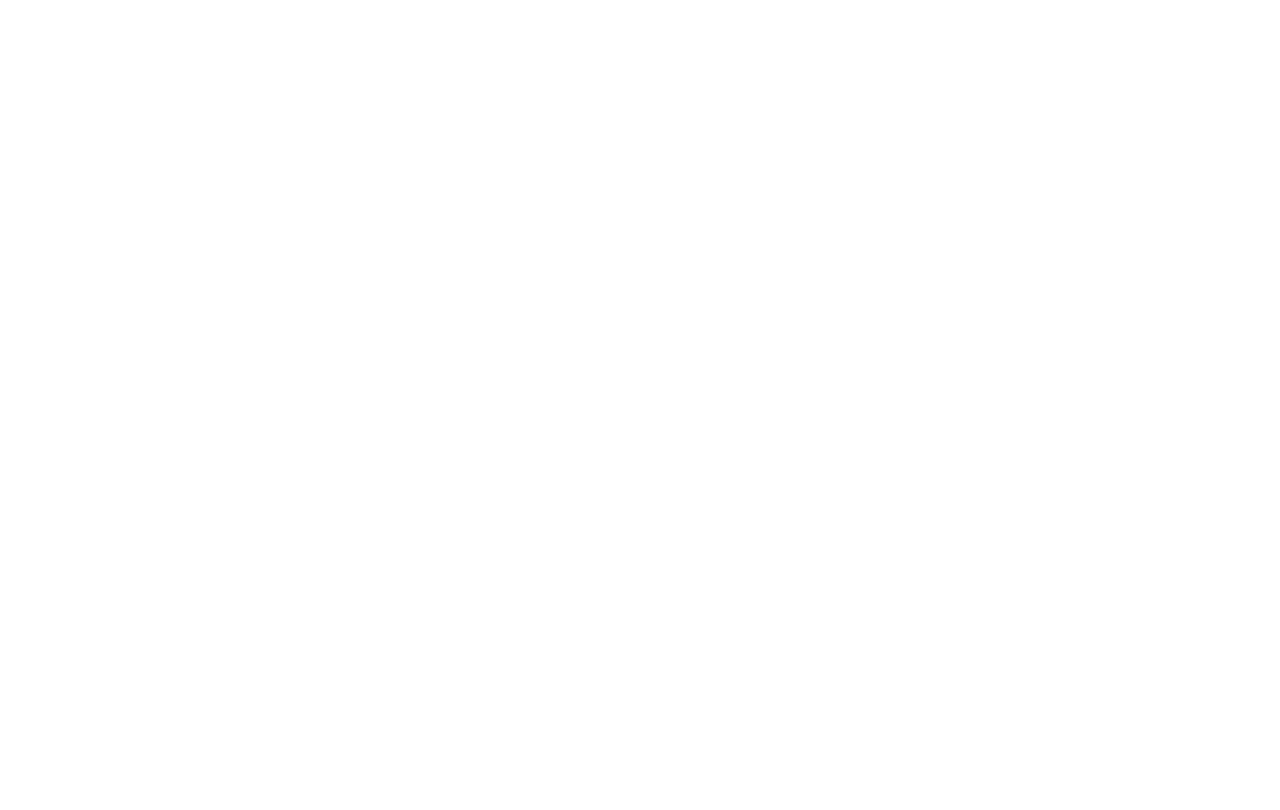
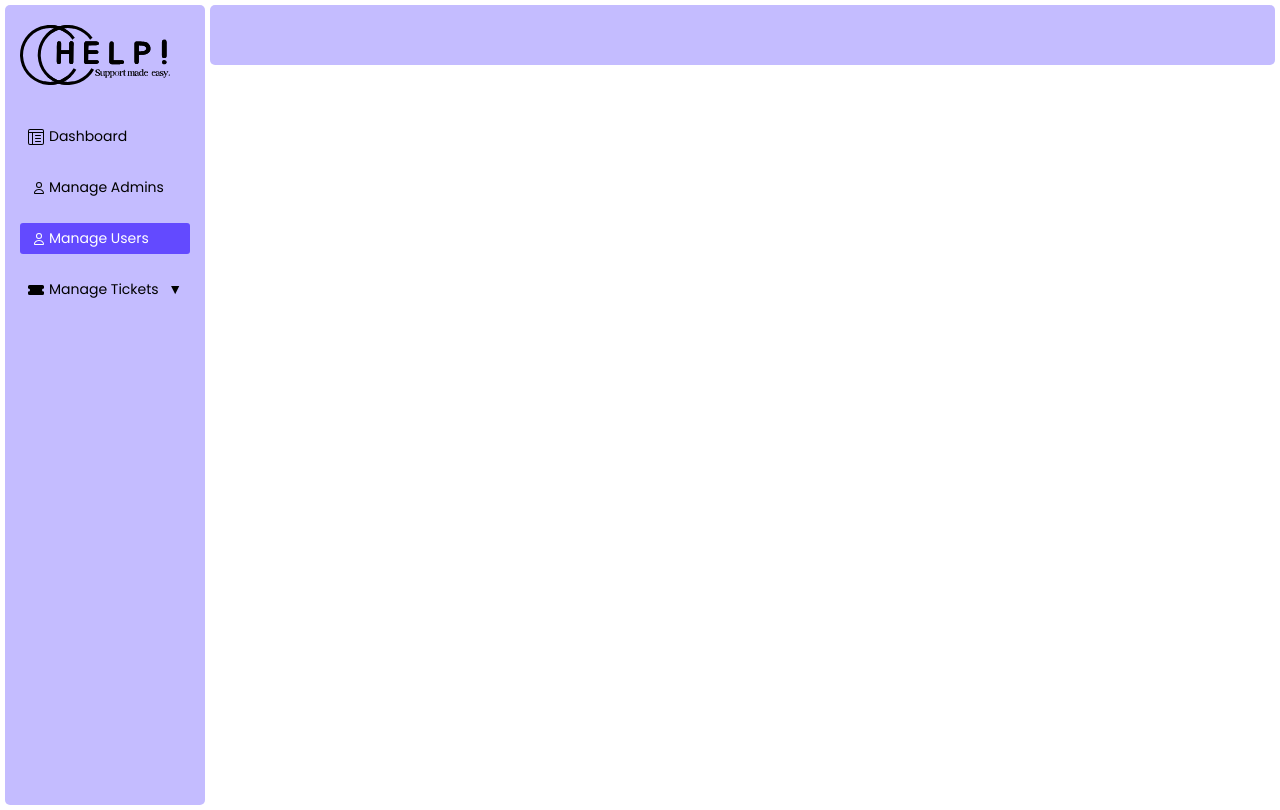
Before and after one commit to Chi-hash/Help-website, a React (Vite) app in the folder FRONTEND/My-helpdesk-react-app/: page /manage-users in a window 1280 px wide. Before the commit this address had no page. Built offline with nearby package versions, Linux system fonts and the light colour scheme.

Commit message:
top header and left header (still working on)

```diff
--- a/FRONTEND/My-helpdesk-react-app/src/App.jsx
+++ b/FRONTEND/My-helpdesk-react-app/src/App.jsx
@@ -6,6 +6,11 @@
 import { StaffDashboard } from "./Components/Staff/StaffDashboard";
 import { ItDashboard } from './Components/ItStaff/ItDashboard';
 import { AdminDashboard } from './Components/Admin/AdminDashboard';
+import { ManageAdmins } from './Components/Superadmin/ManageAdmins';
+import {ManageUsers} from './Components/Superadmin/ManageUsers'
+import { MyTickets } from './Components/Superadmin/MyTickets';
+import { AllTickets } from './Components/Superadmin/AllTickets';
+import { TicketNotes } from './Components/Superadmin/TicketNotes';
 
 function App() {
   return (
@@ -17,6 +22,11 @@
         <Route path="/admin-dashboard" element={<AdminDashboard />} />
         <Route path="/it-dashboard" element={<ItDashboard />} />
         <Route path="/staff-dashboard" element={<StaffDashboard />} />
+        <Route path='/manage-admins' element = {<ManageAdmins/>}></Route>
+        <Route path='/manage-users' element = {<ManageUsers/>}></Route>
+        <Route Path = "/manage-tickets/my-tickets" element = {<MyTickets/>}></Route>
+        <Route path='/manage-tickets/all-tickets' element = {<AllTickets/>}></Route>
+        <Route path='/manage-tickets/ticket-notes' element = {<TicketNotes/>}></Route>
       </Routes>
     </BrowserRouter>
   );
--- /dev/null
+++ b/FRONTEND/My-helpdesk-react-app/src/Components/Superadmin/AllTickets.jsx
@@ -0,0 +1,7 @@
+import React from 'react'
+
+export const AllTickets = () => {
+  return (
+    <div>AllTickets</div>
+  )
+}
--- /dev/null
+++ b/FRONTEND/My-helpdesk-react-app/src/Components/Superadmin/ManageAdmins.jsx
@@ -0,0 +1,18 @@
+import React from 'react'
+import { LeftHeader } from '../../LeftHeader'
+import { TopHeader } from '../../TopHeader'
+
+export const ManageAdmins = () => {
+  return (
+    <>
+      <section id="dashboardsection">
+              <div className="left">
+              <LeftHeader/>
+               </div>
+               <div className="right">
+                  <TopHeader/>
+               </div>
+           </section>
+    </>
+  )
+}
--- /dev/null
+++ b/FRONTEND/My-helpdesk-react-app/src/Components/Superadmin/ManageUsers.jsx
@@ -0,0 +1,18 @@
+import React from 'react'
+import { TopHeader } from '../../TopHeader'
+import { LeftHeader } from '../../LeftHeader'
+
+export const ManageUsers = () => {
+  return (
+    <>
+       <section id="dashboardsection">
+                    <div className="left">
+                    <LeftHeader/>
+                     </div>
+                     <div className="right">
+                        <TopHeader/>
+                     </div>
+                 </section>
+    </>
+  )
+}
--- /dev/null
+++ b/FRONTEND/My-helpdesk-react-app/src/Components/Superadmin/MyTickets.jsx
@@ -0,0 +1,15 @@
+import React from 'react'
+import { TopHeader } from '../../TopHeader'
+import { LeftHeader } from '../../LeftHeader'
+export const MyTickets = () => {
+  return (
+     <section id="dashboardsection">
+                        <div className="left">
+                        <LeftHeader/>
+                         </div>
+                         <div className="right">
+                            <TopHeader/>
+                         </div>
+                     </section>
+  )
+}
--- a/FRONTEND/My-helpdesk-react-app/src/Components/Superadmin/SuperAdminDashboard.jsx
+++ b/FRONTEND/My-helpdesk-react-app/src/Components/Superadmin/SuperAdminDashboard.jsx
@@ -1,8 +1,21 @@
-import React from 'react'
+import React from 'react';
+import {LeftHeader} from "../../LeftHeader";
+import { TopHeader } from '../../TopHeader';
+
+
 
 
 export const SuperAdminDashboard = () => {
   return (
-    <div>SuperAdminDashboard</div>
+    <>
+     <section id="dashboardsection">
+        <div className="left">
+        <LeftHeader/>
+         </div>
+         <div className="right">
+            <TopHeader/>
+         </div>
+     </section>
+    </>
   )
 }
--- /dev/null
+++ b/FRONTEND/My-helpdesk-react-app/src/Components/Superadmin/TicketNotes.jsx
@@ -0,0 +1,7 @@
+import React from 'react'
+
+export const TicketNotes = () => {
+  return (
+    <div>TicketNotes</div>
+  )
+}
--- a/FRONTEND/My-helpdesk-react-app/src/LeftHeader.jsx
+++ b/FRONTEND/My-helpdesk-react-app/src/LeftHeader.jsx
@@ -0,0 +1,59 @@
+import React, { useState } from 'react';
+import logo from "../../My-helpdesk-react-app/src/assets/HELPLOGO.svg"
+import { NavLink, useLocation } from 'react-router-dom';
+
+export const LeftHeader = () => {
+    const [ticketDropdownOpen, setTicketDropdownOpen] = useState(false);
+    const location = useLocation();
+
+    // Check if a subroute is active
+    const isTicketSubRouteActive = location.pathname.startsWith('/manage-tickets');
+
+    return (
+        <div className='header-div'>
+            <img src={logo} alt="Help Desk Logo" style={{ width: "150px" }} />
+
+            <div className="navs">
+                <NavLink className="leftheadernav" to={"/super-admin-dashboard"}>
+                    <svg xmlns="http://www.w3.org/2000/svg" width="16" height="16" fill="currentColor" className="bi bi-layout-text-window-reverse" viewBox="0 0 16 16">
+                        <path d="M13 6.5a.5.5 0 0 0-.5-.5h-5a.5.5 0 0 0 0 1h5a.5.5 0 0 0 .5-.5m0 3a.5.5 0 0 0-.5-.5h-5a.5.5 0 0 0 0 1h5a.5.5 0 0 0 .5-.5m-.5 2.5a.5.5 0 0 1 0 1h-5a.5.5 0 0 1 0-1z" />
+                        <path d="M14 0a2 2 0 0 1 2 2v12a2 2 0 0 1-2 2H2a2 2 0 0 1-2-2V2a2 2 0 0 1 2-2zM2 1a1 1 0 0 0-1 1v1h14V2a1 1 0 0 0-1-1zM1 4v10a1 1 0 0 0 1 1h2V4zm4 0v11h9a1 1 0 0 0 1-1V4z" />
+                    </svg>
+                    <p>Dashboard</p>
+                </NavLink>
+
+                <NavLink className="leftheadernav" to={"/manage-admins"}>
+                    <svg xmlns="http://www.w3.org/2000/svg" width="16" height="16" fill="currentColor" className="bi bi-people" viewBox="0 0 16 16">
+                        <path d="M15 14s1 0 1-1-1-4-5-4-5 3-5 4 1 1 1 1zM7.022 13L7 12.996c.001-.264.167-1.03.76-1.72C8.312 10.629 9.282 10 11 10c1.717 0 2.687.63 3.24 1.276.593.69.758 1.457.76 1.72l-.008.002-.014.002zM11 7a2 2 0 1 0 0-4 2 2 0 0 0 0 4zM14 5a3 3 0 1 1-6 0 3 3 0 0 1 6 0z" />
+                    </svg>
+                    <p>Manage Admins</p>
+                </NavLink>
+
+                <NavLink className="leftheadernav" to={"/manage-users"}>
+                    <svg xmlns="http://www.w3.org/2000/svg" width="16" height="16" fill="currentColor" className="bi bi-people" viewBox="0 0 16 16">
+                        <path d="M15 14s1 0 1-1-1-4-5-4-5 3-5 4 1 1 1 1zM7.022 13L7 12.996c.001-.264.167-1.03.76-1.72C8.312 10.629 9.282 10 11 10c1.717 0 2.687.63 3.24 1.276.593.69.758 1.457.76 1.72l-.008.002-.014.002zM11 7a2 2 0 1 0 0-4 2 2 0 0 0 0 4zM14 5a3 3 0 1 1-6 0 3 3 0 0 1 6 0z" />
+                    </svg>
+                    <p>Manage Users</p>
+                </NavLink>
+
+                <div
+                    className={`leftheadernav ${isTicketSubRouteActive ? 'active' : ''}`}
+                    onClick={() => setTicketDropdownOpen(!ticketDropdownOpen)}
+                >
+                    <svg xmlns="http://www.w3.org/2000/svg" width="16" height="16" fill="currentColor" className="bi bi-ticket-detailed" viewBox="0 0 16 16">
+                        <path d="M4 5.5a.5.5 0 0 1 .5-.5h7a.5.5 0 0 1 0 1h-7a.5.5 0 0 1-.5-.5m0 5a.5.5 0 0 1 .5-.5h7a.5.5 0 0 1 0 1h-7a.5.5 0 0 1-.5-.5M5 7a1 1 0 0 0 0 2h6a1 1 0 1 0 0-2z" />
+                        <path d="M0 4.5A1.5 1.5 0 0 1 1.5 3h13A1.5 1.5 0 0 1 16 4.5V6a.5.5 0 0 1-.5.5 1.5 1.5 0 0 0 0 3 .5.5 0 0 1 .5.5v1.5a1.5 1.5 0 0 1-1.5 1.5h-13A1.5 1.5 0 0 1 0 11.5V10a.5.5 0 0 1 .5-.5 1.5 1.5 0 1 0 0-3A.5.5 0 0 1 0 6z" />
+                    </svg>
+                    <p>Manage Tickets</p>
+                    <span className={`arrow ${ticketDropdownOpen ? 'rotate' : ''}`}>▼</span>
+                </div>
+
+                <ul className={`ticket-dropdown ${ticketDropdownOpen ? 'open' : ''}`}>
+                    <li><NavLink to="/manage-tickets/my-tickets">My Tickets</NavLink></li>
+                    <li><NavLink to="/manage-tickets/all-tickets">All Tickets</NavLink></li>
+                    <li><NavLink to="/manage-tickets/ticket-notes">Ticket Notes</NavLink></li>
+                </ul>
+            </div>
+        </div>
+    );
+};
--- a/FRONTEND/My-helpdesk-react-app/src/TopHeader.jsx
+++ b/FRONTEND/My-helpdesk-react-app/src/TopHeader.jsx
@@ -0,0 +1,9 @@
+import React from 'react'
+
+export const TopHeader = () => {
+  return (
+    <div className="topheader-div">
+
+    </div>
+  )
+}
--- a/FRONTEND/My-helpdesk-react-app/src/index.css
+++ b/FRONTEND/My-helpdesk-react-app/src/index.css
@@ -4,6 +4,7 @@
 :root{
     --faded-purple:#D9D1FF;
     --button-color: #634AFF;
+    --backgrounds: #C4BCFF;
 }
 * {
   padding: 0;
@@ -12,6 +13,7 @@
     font-family: "Poppins", sans-serif;
   font-weight: 400;
   font-style: normal;
+  font-size: 14px;
 }
 
 /* login page css */
@@ -231,3 +233,97 @@
     display: flex;
     align-items: center;
 }
+
+
+
+
+
+/* left header css */
+#dashboardsection{
+    width: 100%;
+    min-height: 100vh;
+    display: grid;
+    grid-template-columns: 200px 1fr;
+    gap: 5px;
+    padding: 5px;
+}
+.header-div{
+    background-color: #C4BCFF;
+    height: 100vh;
+    border-radius: 5px;
+    padding: 20px 15px;
+}
+.topheader-div{
+    background-color: var(--backgrounds);
+    height: 60px;
+    border-radius: 5px;
+}
+.header-div .navs{
+    margin-top: 30px;
+    display: flex;
+    flex-direction: column;
+    gap: 20px;
+}
+.leftheadernav{
+    display: flex;
+    gap: 5px;
+    align-items: center;
+    text-decoration: none;
+    color: black;
+    padding: 5px 8px;
+    border-radius: 3px;
+       position: relative;
+       cursor: pointer;
+}
+
+.leftheadernav.active {
+  background-color: #634AFF;
+  color: white;
+}
+
+
+
+
+
+
+
+
+.ticket-dropdown {
+    max-height: 0;
+    overflow: hidden;
+    transition: max-height 0.3s ease, padding 0.3s ease;
+    padding-left: 15px;
+    list-style: none;
+}
+
+.ticket-dropdown.open {
+    max-height: 200px;
+}
+
+.ticket-dropdown li {
+    margin: 8px 0;
+}
+
+.ticket-dropdown li a {
+    text-decoration: none;
+    color: black;
+    font-size: 14px;
+    padding: 5px;
+    display: block;
+    transition: background-color 0.2s;
+}
+
+.ticket-dropdown li a.active {
+    color: white;
+    background-color: #634AFF;
+    border-radius: 3px;
+}
+
+.arrow {
+    margin-left: auto;
+    transition: transform 0.3s ease;
+}
+
+.arrow.rotate {
+    transform: rotate(180deg);
+}
```
Also changed, not shown: FRONTEND/My-helpdesk-react-app/src/Components/Dashboard.css (deleted), 1 other file (tests, documents, lock files or other folders).
